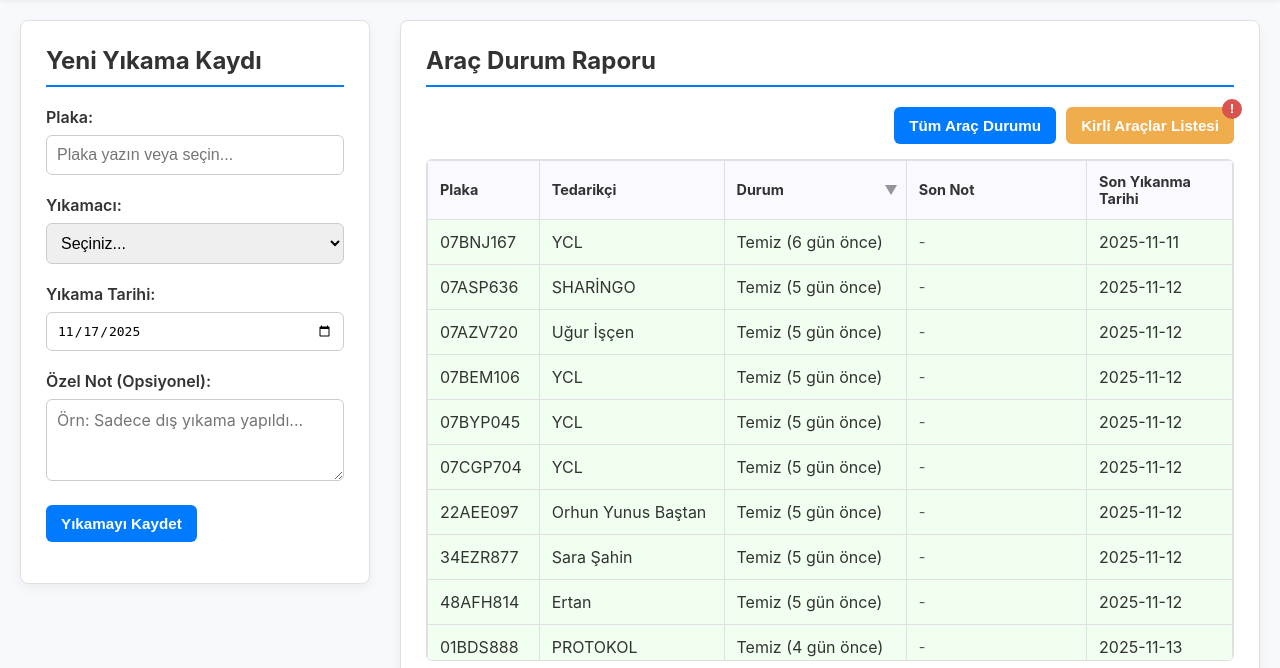
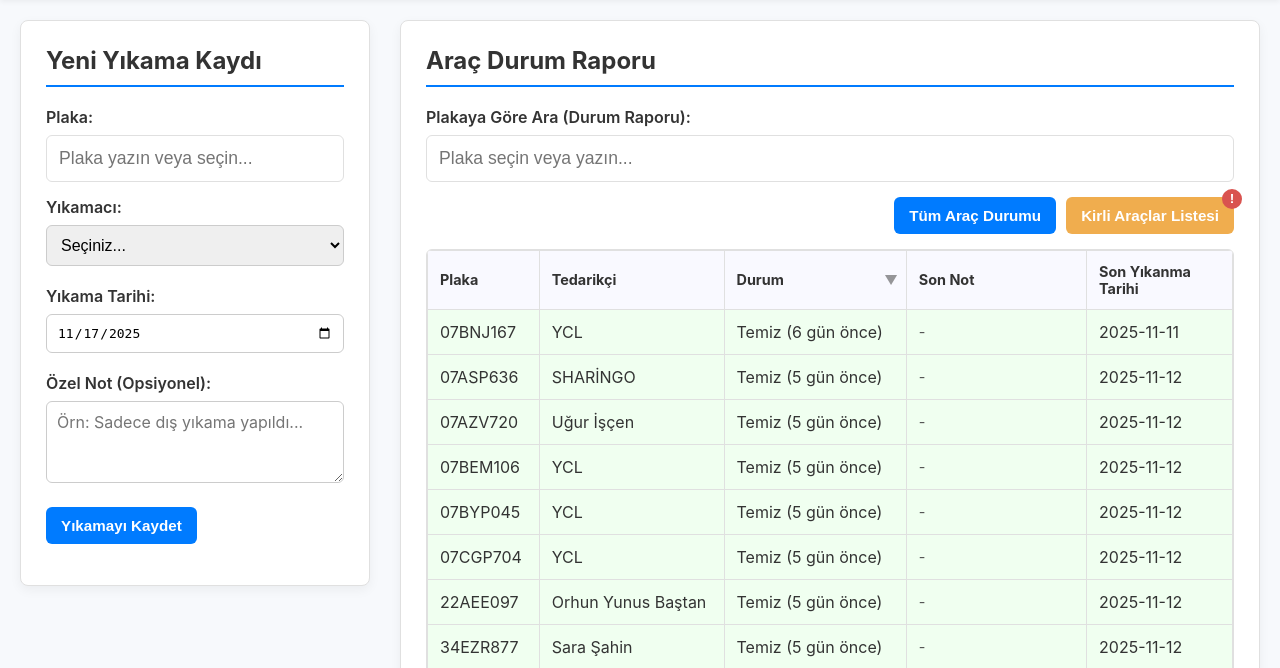
Before and after one commit to Eeyupkurtt/Sha-Takip, a Flask app: page /yikama in a window 1280 px wide. Shown: the part 61-729 px from the top of the page. Run offline with Flask 3, Linux system fonts and the light colour scheme; data comes from the database, SQL or seed files in the repository; both versions use the stored data as it was after the commit; some libraries are stand-ins or nearby versions.

Commit message:
Update project
Güncel yıkama kayıtları eklendi.
Güncel plakalar eklendi.
İyileştirmeler yapıldı.

```diff
--- a/YikamaTakip/app.py
+++ b/YikamaTakip/app.py
@@ -404,6 +404,7 @@ def yikama_kaydet():
         db = get_db()
         cursor = db.cursor()
 
+        # 1) Plaka ID'sini bul / gerekiyorsa oluştur
         cursor.execute("SELECT id FROM Plakalar WHERE plaka_no = ?", (plaka_no,))
         plaka_row = cursor.fetchone()
 
@@ -419,12 +420,36 @@ def yikama_kaydet():
 
             bilinmiyor_id = bilinmiyor_id_row['id']
 
-            cursor.execute("INSERT INTO Plakalar (plaka_no, tedarikci_id) VALUES (?, ?)", (plaka_no, bilinmiyor_id))
+            cursor.execute(
+                "INSERT INTO Plakalar (plaka_no, tedarikci_id) VALUES (?, ?)",
+                (plaka_no, bilinmiyor_id)
+            )
             plaka_id = cursor.lastrowid
             yeni_plaka_olustu = True
 
+        # 2) AYNI PLAKA + AYNI TARİH VAR MI KONTROL ET
         cursor.execute(
-            "INSERT INTO YikamaKayitlari (plaka_id, yikamaci_id, tarih, \"not\") VALUES (?, ?, ?, ?)",
+            """
+            SELECT 1
+            FROM YikamaKayitlari
+            WHERE plaka_id = ? AND tarih = ?
+            LIMIT 1
+            """,
+            (plaka_id, tarih)
+        )
+        mevcut = cursor.fetchone()
+        if mevcut:
+            return jsonify({
+                'success': False,
+                'error': 'Bu plakaya ait bu tarihte zaten yıkama kaydı var.'
+            }), 400
+
+        # 3) Kayıt ekle
+        cursor.execute(
+            """
+            INSERT INTO YikamaKayitlari (plaka_id, yikamaci_id, tarih, "not")
+            VALUES (?, ?, ?, ?)
+            """,
             (plaka_id, yikamaci_id, tarih, not_degeri)
         )
         db.commit()
--- a/YikamaTakip/templates/layout.html
+++ b/YikamaTakip/templates/layout.html
@@ -22,8 +22,13 @@
             background-color: var(--bg-white); padding: 10px 30px;
             box-shadow: 0 2px 5px rgba(0,0,0,0.05);
             border-bottom: 1px solid var(--border-color);
-            display: flex; align-items: center; justify-content: space-between;
+            display: flex; align-items: center;
+            justify-content: space-between;
         }
+        header.center-content {
+            justify-content: center;
+        }
+
         header h1 { margin: 0; color: var(--primary-color); font-size: 1.5em; }
         nav { display: flex; gap: 10px; }
         nav a {
@@ -32,18 +37,14 @@
         }
         nav a:hover { background-color: #f0f0f0; }
         nav a.active { background-color: var(--primary-color); color: white; }
-
         .container {
             max-width: 1300px;
             margin: 20px auto;
             padding: 0 20px;
-
             width: 100%;
             box-sizing: border-box;
-
             flex: 1 0 auto;
         }
-
         .panel {
             background: var(--bg-white); border-radius: 8px; padding: 25px;
             box-shadow: 0 4px 12px rgba(0,0,0,0.05); border: 1px solid var(--border-color);
@@ -68,23 +69,24 @@
             width: 100%; padding: 10px; border-radius: 6px;
             border: 1px solid #ccc; box-sizing: border-box; font-size: 1em;
         }
-
         footer {
             text-align: center;
             padding: 20px;
-            margin-top: 40px;
+            margin-top: auto;
+            padding-top: 40px;
             color: #888;
             font-size: 0.9em;
             border-top: 1px solid var(--border-color);
             background-color: var(--bg-white);
-
             flex-shrink: 0;
         }
     </style>
 </head>
 <body>
-    <header>
+    <header class="{{ 'center-content' if request.path == '/' else '' }}">
         <h1>SharinGo Yıkama Takip</h1>
+
+        {% if request.path != '/' %}
         <nav>
             <a href="/" class="{{ 'active' if request.path == '/' else '' }}">Ana Sayfa</a>
             <a href="/yikama" class="{{ 'active' if request.path == '/yikama' else '' }}">Yıkanan Araçlar</a>
@@ -92,6 +94,7 @@
             <a href="/yikamaci_yonetimi" class="{{ 'active' if request.path == '/yikamaci_yonetimi' else '' }}">Yıkamacı Yönetimi</a>
             <a href="/istatistikler" class="{{ 'active' if request.path == '/istatistikler' else '' }}">İstatistikler</a>
         </nav>
+        {% endif %}
     </header>
 
     <div class="container">
--- a/YikamaTakip/templates/yikama.html
+++ b/YikamaTakip/templates/yikama.html
@@ -98,7 +98,6 @@
     #rapor-tablosu th.sort-asc span::after { content: ' ▲'; opacity: 1; }
     #rapor-tablosu th.sort-desc span::after { content: ' ▼'; opacity: 1; }
 
-    /*Excel Butonu*/
     #excel-aktar-btn {
         background-color: var(--success-color);
         padding: 8px 12px;
@@ -107,16 +106,55 @@
     #excel-aktar-btn:hover {
         background-color: #218838;
     }
+    .arama-container {
+        position: relative;
+        margin-bottom: 15px;
+    }
+    .arama-container input {
+        width: 100%;
+        padding: 12px;
+        font-size: 1.1em;
+        border-radius: 6px;
+        border: 1px solid var(--border-color);
+        box-sizing: border-box;
+    }
+    #rapor-plaka-list,
+    #kayit-plaka-list {
+        display: none;
+        position: absolute;
+        top: 100%;
+        left: 0;
+        right: 0;
+        background: var(--bg-white);
+        border: 1px solid var(--border-color);
+        border-top: none;
+        border-radius: 0 0 6px 6px;
+        max-height: 250px;
+        overflow-y: auto;
+        z-index: 10;
+        box-shadow: 0 8px 12px rgba(0,0,0,0.1);
+    }
+    .dropdown-option {
+        padding: 12px 15px;
+        cursor: pointer;
+        transition: background-color 0.2s ease;
+    }
+    .dropdown-option:hover {
+        background-color: #f0f0f0;
+    }
+    .dropdown-option:not(:last-child) {
+        border-bottom: 1px solid #f5f5f5;
+    }
 
 </style>
 
 <div class="container-grid">
     <div class="panel panel-kayit">
         <h2>Yeni Yıkama Kaydı</h2>
-        <div class="form-grup">
+        <div class="form-grup arama-container">
             <label for="plaka-input">Plaka:</label>
-            <input type="text" id="plaka-input" list="plaka-list" placeholder="Plaka yazın veya seçin...">
-            <datalist id="plaka-list"></datalist>
+            <input type="text" id="plaka-input" placeholder="Plaka yazın veya seçin..." autocomplete="off">
+            <div id="kayit-plaka-list"></div>
         </div>
 
         <div class="form-grup">
@@ -142,6 +180,11 @@
 
     <div class="panel panel-rapor">
         <h2>Araç Durum Raporu</h2>
+        <div class="arama-container">
+            <label for="rapor-plaka-arama" style="font-weight: 600;">Plakaya Göre Ara (Durum Raporu):</label>
+            <input type="text" id="rapor-plaka-arama" placeholder="Plaka seçin veya yazın..." autocomplete="off">
+            <div id="rapor-plaka-list"></div>
+        </div>
 
         <div id="rapor-buton-alani">
             <button id="tum-arac-btn">Tüm Araç Durumu</button>
@@ -196,7 +239,7 @@
 document.addEventListener('DOMContentLoaded', () => {
     // Form elementleri
     const plakaInput = document.getElementById('plaka-input');
-    const plakaList = document.getElementById('plaka-list');
+    const kayitPlakaList = document.getElementById('kayit-plaka-list'); // YENİ
     const yikamaciSelect = document.getElementById('yikamaci-select');
     const tarihInput = document.getElementById('tarih-input');
     const notInput = document.getElementById('not-input');
@@ -211,31 +254,33 @@ document.addEventListener('DOMContentLoaded', () => {
     const raporTabloHead = raporTablosu.tHead;
     const raporTabloBody = raporTablosu.tBodies[0];
 
+    // Rapor Arama Elemanları
+    const raporPlakaArama = document.getElementById('rapor-plaka-arama');
+    const raporPlakaList = document.getElementById('rapor-plaka-list');
+
     // Geçmiş elementleri
     const tarihBaslangic = document.getElementById('tarih-baslangic');
     const tarihBitis = document.getElementById('tarih-bitis');
     const filtreleBtn = document.getElementById('filtrele-btn');
-    const excelAktarBtn = document.getElementById('excel-aktar-btn'); // YENİ
+    const excelAktarBtn = document.getElementById('excel-aktar-btn');
     const gecmisTablosuBody = document.getElementById('gecmis-tablosu').tBodies[0];
 
     // Global durum
     let masterAracList = [];
+    let globalPlakaList = []; // TÜM plakalar
     let currentFilterDirty = false;
     let currentSort = { key: 'durum', direction: 'desc' };
 
-    //Excel'e aktarmak için filtrelenmiş geçmiş listesini tutar
     let currentGecmisList = [];
 
-    //Form Veri Yükleme
+    // Form Veri Yükleme
     async function formVeriYukle() {
         try {
             const response = await fetch('/api/yikama_veri_al', { cache: 'no-store' });
             const data = await response.json();
 
-            plakaList.innerHTML = '';
-            data.plakalar.forEach(p => {
-                plakaList.innerHTML += `<option value="${p.plaka_no}"></option>`;
-            });
+            // Datalist yerine sadece globalPlakaList dolduruluyor
+            globalPlakaList = data.plakalar;
 
             yikamaciSelect.innerHTML = '<option value="">Seçiniz...</option>';
             data.yikamaciler.forEach(y => {
@@ -246,7 +291,7 @@ document.addEventListener('DOMContentLoaded', () => {
         }
     }
 
-    // Sadece veriyi çeker ve master listeyi günceller
+    // Araç durum verisi çek
     async function aracDurumVerisiCek() {
         raporTabloHead.innerHTML = `<tr><th colspan="5">Yükleniyor...</th></tr>`;
         raporTabloBody.innerHTML = `<tr><td colspan="5">Yükleniyor...</td></tr>`;
@@ -266,7 +311,49 @@ document.addEventListener('DOMContentLoaded', () => {
         }
     }
 
-    // Tabloyu filtreleyen, sıralayan ve çizen fonks
+    //Verilen filtreye göre plaka listesi üret
+    function getFilteredPlakalar(filter = '') {
+        const filterText = filter.toUpperCase().replace(/ /g, '');
+        return globalPlakaList.filter(p =>
+            p.plaka_no.toUpperCase().includes(filterText)
+        );
+    }
+
+    // Rapor plaka dropdown çizimi
+    function renderRaporPlakaDropdown(filter = '') {
+        const filteredList = getFilteredPlakalar(filter);
+
+        if (filteredList.length === 0) {
+            raporPlakaList.style.display = 'none';
+            return;
+        }
+
+        raporPlakaList.innerHTML = '';
+        filteredList.forEach(p => {
+            raporPlakaList.innerHTML +=
+                `<div class="dropdown-option" data-value="${p.plaka_no}">${p.plaka_no}</div>`;
+        });
+        raporPlakaList.style.display = 'block';
+    }
+
+    // Kayıt plaka dropdown çizimi (Yeni kayıt tarafı için)
+    function renderKayitPlakaDropdown(filter = '') {
+        const filteredList = getFilteredPlakalar(filter);
+
+        if (filteredList.length === 0) {
+            kayitPlakaList.style.display = 'none';
+            return;
+        }
+
+        kayitPlakaList.innerHTML = '';
+        filteredList.forEach(p => {
+            kayitPlakaList.innerHTML +=
+                `<div class="dropdown-option" data-value="${p.plaka_no}">${p.plaka_no}</div>`;
+        });
+        kayitPlakaList.style.display = 'block';
+    }
+
+    // Tabloyu filtreleyip çizen fonksiyon
     function renderRaporTablosu() {
 
         const headers = [
@@ -288,11 +375,17 @@ document.addEventListener('DOMContentLoaded', () => {
         headerHTML += '</tr>';
         raporTabloHead.innerHTML = headerHTML;
 
-        let araclarToRender;
+        const aramaTerimi = raporPlakaArama.value.toUpperCase().replace(/ /g, '');
+        let araclarToRender = masterAracList;
+
+        if (aramaTerimi) {
+            araclarToRender = masterAracList.filter(a =>
+                a.plaka_no.toUpperCase().includes(aramaTerimi)
+            );
+        }
+
         if (currentFilterDirty) {
-            araclarToRender = masterAracList.filter(a => a.durum === 'kirmizi' || a.durum === 'sari');
-        } else {
-            araclarToRender = [...masterAracList];
+            araclarToRender = araclarToRender.filter(a => a.durum === 'kirmizi' || a.durum === 'sari');
         }
 
         araclarToRender.sort((a, b) => {
@@ -331,7 +424,7 @@ document.addEventListener('DOMContentLoaded', () => {
 
         raporTabloBody.innerHTML = '';
         if (araclarToRender.length === 0) {
-             const mesaj = currentFilterDirty ? "Listelenecek kirli araç bulunmuyor." : "Listelenecek araç bulunamadı.";
+             const mesaj = "Filtreye uygun araç bulunamadı.";
              raporTabloBody.innerHTML = `<tr><td colspan="5">${mesaj}</td></tr>`;
              return;
         }
@@ -358,7 +451,7 @@ document.addEventListener('DOMContentLoaded', () => {
         });
     }
 
-    //Yıkama Geçmişi Yükleme
+    // Yıkama Geçmişi Yükleme
     async function gecmisYukle() {
         gecmisTablosuBody.innerHTML = `<tr><td colspan="6">Yükleniyor...</td></tr>`;
         currentGecmisList = [];
@@ -372,7 +465,7 @@ document.addEventListener('DOMContentLoaded', () => {
         const response = await fetch(`/api/yikama_kayitlari?${params.toString()}`, { cache: 'no-store' });
         const kayitlar = await response.json();
 
-        currentGecmisList = kayitlar; //Veriyi global listeye kaydet
+        currentGecmisList = kayitlar;
 
         gecmisTablosuBody.innerHTML = '';
         if(kayitlar.length === 0) {
@@ -398,7 +491,7 @@ document.addEventListener('DOMContentLoaded', () => {
         });
     }
 
-    //Olay Dinleyicileri
+    // Olay Dinleyicileri
     kaydetBtn.addEventListener('click', async () => {
         const plaka_no = plakaInput.value;
         const yikamaci_id = yikamaciSelect.value;
@@ -427,10 +520,6 @@ document.addEventListener('DOMContentLoaded', () => {
             if (data.success) {
                 kayitSonuc.textContent = 'Başarıyla kaydedildi!';
                 kayitSonuc.className = 'sonuc-success';
-
-                if (data.yeni_plaka_olustu) {
-                    plakaList.innerHTML += `<option value="${data.plaka_data.plaka_no}"></option>`;
-                }
 
                 aracDurumVerisiCek();
                 gecmisYukle();
@@ -476,7 +565,7 @@ document.addEventListener('DOMContentLoaded', () => {
 
     tumAracBtn.addEventListener('click', () => {
         currentFilterDirty = false;
-        currentSort = { key: 'plaka_no', direction: 'asc' };
+        currentSort = { key: 'durum', direction: 'desc' };
         renderRaporTablosu();
     });
 
@@ -496,10 +585,9 @@ document.addEventListener('DOMContentLoaded', () => {
         renderRaporTablosu();
     });
 
-
     filtreleBtn.addEventListener('click', gecmisYukle);
 
-    //Excel Aktarma
+    // Excel Aktarma
     excelAktarBtn.addEventListener('click', () => {
         if (typeof XLSX === 'undefined') {
             alert('Excel kütüphanesi yüklenemedi. Lütfen internet bağlantınızı kontrol edin.');
@@ -511,7 +599,6 @@ document.addEventListener('DOMContentLoaded', () => {
             return;
         }
 
-        //Veriyi Excel'e uygun formata hazırla
         const dataToExport = currentGecmisList.map(k => {
             return {
                 'Tarih': k.tarih,
@@ -522,14 +609,10 @@ document.addEventListener('DOMContentLoaded', () => {
             };
         });
 
-        //Çalışma sayfasıoluştur
         const ws = XLSX.utils.json_to_sheet(dataToExport);
-
-        //Çalışma kitabı oluştur
         const wb = XLSX.utils.book_new();
         XLSX.utils.book_append_sheet(wb, ws, "Yıkama Geçmişi");
 
-        //Dosyayı indir
         const baslangic = tarihBaslangic.value || 'baslangic';
         const bitis = tarihBitis.value || 'bitis';
         const dosyaAdi = `Yikama_Gecmisi_${baslangic}_${bitis}.xlsx`;
@@ -537,8 +620,54 @@ document.addEventListener('DOMContentLoaded', () => {
         XLSX.writeFile(wb, dosyaAdi);
     });
 
+    // RAPOR plaka arama dinleyicileri
+    raporPlakaArama.addEventListener('input', () => {
+        renderRaporPlakaDropdown(raporPlakaArama.value); // Liste
+        renderRaporTablosu(); // Tablo filtre
+    });
 
-    //Başlat
+    raporPlakaArama.addEventListener('focus', () => {
+        renderRaporPlakaDropdown(raporPlakaArama.value);
+    });
+
+    raporPlakaArama.addEventListener('blur', () => {
+        setTimeout(() => {
+            raporPlakaList.style.display = 'none';
+        }, 150);
+    });
+
+    raporPlakaList.addEventListener('click', (e) => {
+        if (e.target.classList.contains('dropdown-option')) {
+            const secilenDeger = e.target.dataset.value;
+            raporPlakaArama.value = secilenDeger;
+            raporPlakaList.style.display = 'none';
+            renderRaporTablosu();
+        }
+    });
+
+    plakaInput.addEventListener('input', () => {
+        renderKayitPlakaDropdown(plakaInput.value);
+    });
+
+    plakaInput.addEventListener('focus', () => {
+        renderKayitPlakaDropdown(plakaInput.value);
+    });
+
+    plakaInput.addEventListener('blur', () => {
+        setTimeout(() => {
+            kayitPlakaList.style.display = 'none';
+        }, 150);
+    });
+
+    kayitPlakaList.addEventListener('click', (e) => {
+        if (e.target.classList.contains('dropdown-option')) {
+            const secilenDeger = e.target.dataset.value;
+            plakaInput.value = secilenDeger;
+            kayitPlakaList.style.display = 'none';
+        }
+    });
+
+    // Başlat
     function setDefaultDates() {
         const today = new Date();
         const priorDate = new Date(new Date().setDate(today.getDate() - 30));
```
Also changed, not shown: YikamaTakip/templates/arac_yonetimi.html (+3 -4 lines), veritabani.db.
